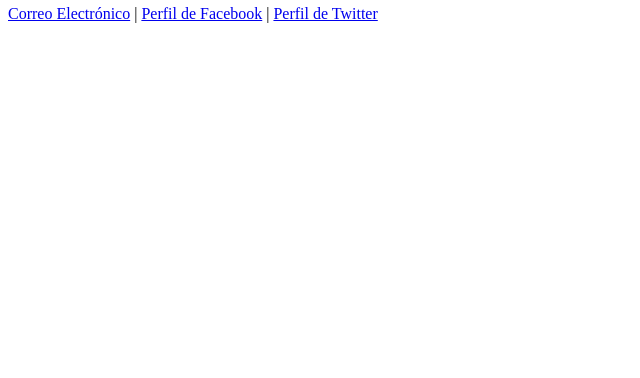
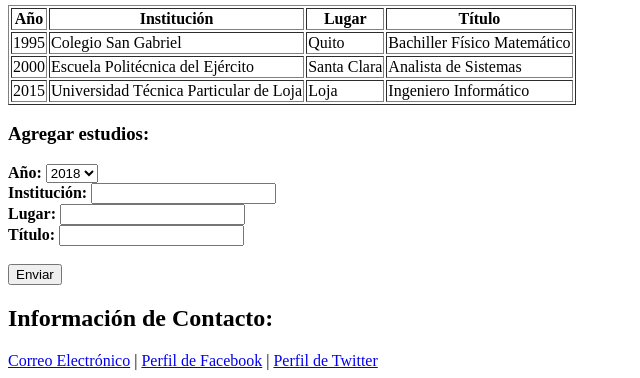
Before and after one commit to efbuhito/FundamentosDeHTML_Francisco_Barros, a plain HTML site: page educacion.html in a window 1280 px wide. Shown: the part 441-819 px from the top of the page, without its empty margins (0-640 px from the left). Drawn offline with Linux system fonts and the light colour scheme.

Commit message:
Actualización de páginas
Implementación del perfil, información académica y formulario

```diff
--- a/educacion.html
+++ b/educacion.html
@@ -22,8 +22,58 @@
       <a href="educacion.html">Formación Académica</a> |
       <a href="experiencia.html">Experiecia Laboral</a>
     </nav>
-    <section>
-
+    <section id="educación">
+      <h2>Educación:</h2>
+      <table border="1">
+        <tr>
+          <th>Año</th>
+          <th>Institución</th>
+          <th>Lugar</th>
+          <th>Título</th>
+        </tr>
+        <tr>
+          <td>1995</td>
+          <td>Colegio San Gabriel</td>
+          <td>Quito</td>
+          <td>Bachiller Físico Matemático</td>
+        </tr>
+        <tr>
+          <td>2000</td>
+          <td>Escuela Politécnica del Ejército</td>
+          <td>Santa Clara</td>
+          <td>Analista de Sistemas</td>
+        </tr>
+        <tr>
+          <td>2015</td>
+          <td>Universidad Técnica Particular de Loja</td>
+          <td>Loja</td>
+          <td>Ingeniero Informático</td>
+        </tr>
+      </table>
+      <h3>Agregar estudios:</h3>
+      <form class="" action="index.html" method="post">
+        <label for="anio"><strong>Año: </strong></label>
+        <select class="" name="anio" id="anio">
+            <option value="2008">2008</option>
+            <option value="2009">2009</option>
+            <option value="2010">2010</option>
+            <option value="2011">2011</option>
+            <option value="2012">2012</option>
+            <option value="2013">2013</option>
+            <option value="2014">2014</option>
+            <option value="2015">2015</option>
+            <option value="2016">2016</option>
+            <option value="2017">2017</option>
+            <option value="2018" selected>2018</option>
+        </select></br>
+        <label for="institucion"><strong>Institución: </strong></label>
+        <input type="text" name="institucion" value="" id=institucion></br>
+        <label for="lugar"><strong>Lugar: </strong></label>
+        <input type="text" name="lugar" value="" id=lugar></br>
+        <label for="titulo"><strong>Título: </strong></label>
+        <input type="text" name="titulo" value="" id=titulo></br></br>
+        <input type="submit" name="enviar" value="Enviar" id="enviar">
+      </form>
     </section>
     <footer>
       <h2>Información de Contacto:</h2>
```
Also changed, not shown: experiencia.html (+5 -1 lines), index.html (+5 -1 lines).
